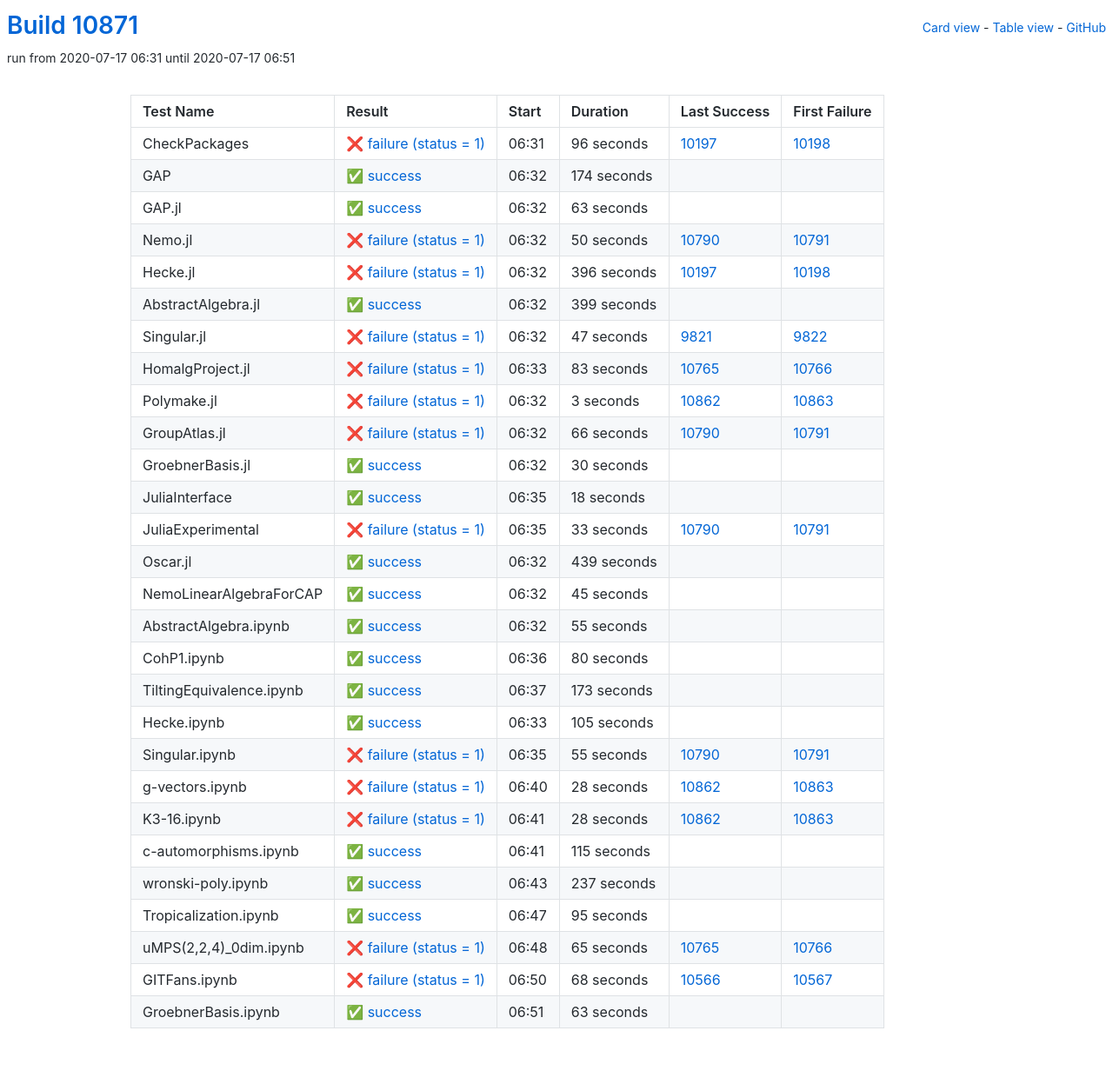
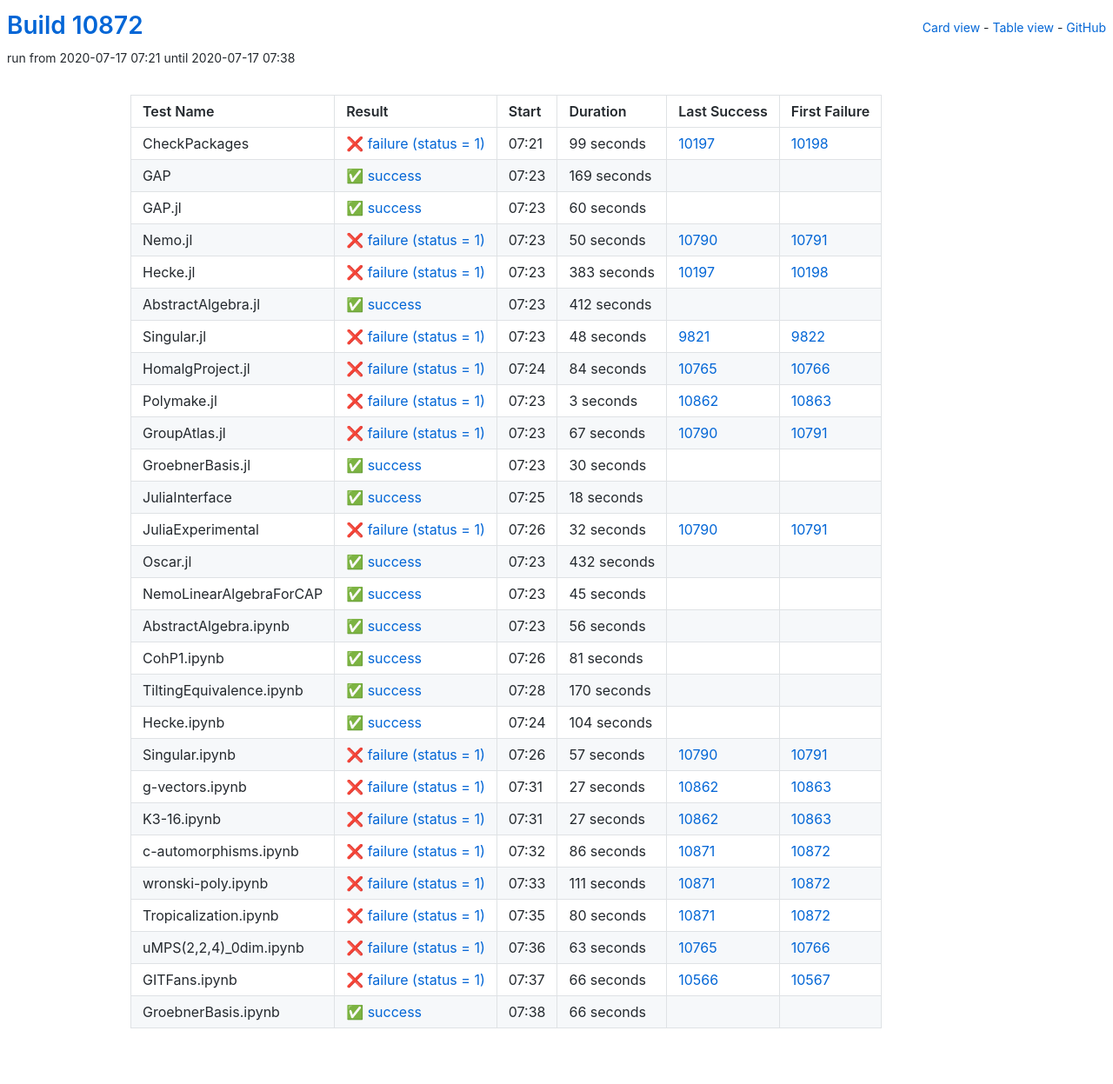
Before and after one commit to oscar-system/oscar-ci-status, a Jekyll site: the page built from table.html, in a window 1280 px wide. Shown: the whole page at 87% size. Built offline with Jekyll 4.4.1, drawn with Linux system fonts in a browser that asks for light colours.

Commit message:
Build #10872

```diff
--- a/_data/ci.yml
+++ b/_data/ci.yml
@@ -1,6 +1,6 @@
 ---
-build: 10871
-build_url: https://oscarci.mathematik.uni-kl.de/job/oscar/10871/
+build: 10872
+build_url: https://oscarci.mathematik.uni-kl.de/job/oscar/10872/
 job: oscar
 organization: oscar-system
 repo: oscar-ci-status
@@ -8,44 +8,44 @@ repourl: https://github.com/oscar-system/oscar-ci-status
 tests:
 - name: CheckPackages
   id: checkpackages
-  log: https://oscarci.mathematik.uni-kl.de/job/oscar/10871/artifact/logs/build-10871/CheckPackages.log
-  start: 2020-07-17 06:31
+  log: https://oscarci.mathematik.uni-kl.de/job/oscar/10872/artifact/logs/build-10872/CheckPackages.log
+  start: 2020-07-17 07:21
   success: false
   exitcode: 1
   status: failure
-  duration: 96
+  duration: 99
   last_success: 10197
   last_success_url: https://oscarci.mathematik.uni-kl.de/job/oscar/10197/
   first_failure: 10198
   first_failure_url: https://oscarci.mathematik.uni-kl.de/job/oscar/10198/
 - name: GAP
   id: gap
-  log: https://oscarci.mathematik.uni-kl.de/job/oscar/10871/artifact/logs/build-10871/GAP.log
-  start: 2020-07-17 06:32
+  log: https://oscarci.mathematik.uni-kl.de/job/oscar/10872/artifact/logs/build-10872/GAP.log
+  start: 2020-07-17 07:23
   success: true
   exitcode: 0
   status: success
-  duration: 174
+  duration: 169
   last_success: false
   last_success_url:
   first_failure: false
   first_failure_url:
 - name: GAP.jl
   id: gap-jl
-  log: https://oscarci.mathematik.uni-kl.de/job/oscar/10871/artifact/logs/build-10871/GAP.jl.log
-  start: 2020-07-17 06:32
+  log: https://oscarci.mathematik.uni-kl.de/job/oscar/10872/artifact/logs/build-10872/GAP.jl.log
+  start: 2020-07-17 07:23
   success: true
   exitcode: 0
   status: success
-  duration: 63
+  duration: 60
   last_success: false
   last_success_url:
   first_failure: false
   first_failure_url:
 - name: Nemo.jl
   id: nemo-jl
-  log: https://oscarci.mathematik.uni-kl.de/job/oscar/10871/artifact/logs/build-10871/Nemo.jl.log
-  start: 2020-07-17 06:32
+  log: https://oscarci.mathematik.uni-kl.de/job/oscar/10872/artifact/logs/build-10872/Nemo.jl.log
+  start: 2020-07-17 07:23
   success: false
   exitcode: 1
   status: failure
@@ -56,56 +56,56 @@ tests:
   first_failure_url: https://oscarci.mathematik.uni-kl.de/job/oscar/10791/
 - name: Hecke.jl
   id: hecke-jl
-  log: https://oscarci.mathematik.uni-kl.de/job/oscar/10871/artifact/logs/build-10871/Hecke.jl.log
-  start: 2020-07-17 06:32
+  log: https://oscarci.mathematik.uni-kl.de/job/oscar/10872/artifact/logs/build-10872/Hecke.jl.log
+  start: 2020-07-17 07:23
   success: false
   exitcode: 1
   status: failure
-  duration: 396
+  duration: 383
   last_success: 10197
   last_success_url: https://oscarci.mathematik.uni-kl.de/job/oscar/10197/
   first_failure: 10198
   first_failure_url: https://oscarci.mathematik.uni-kl.de/job/oscar/10198/
 - name: AbstractAlgebra.jl
   id: abstractalgebra-jl
-  log: https://oscarci.mathematik.uni-kl.de/job/oscar/10871/artifact/logs/build-10871/AbstractAlgebra.jl.log
-  start: 2020-07-17 06:32
+  log: https://oscarci.mathematik.uni-kl.de/job/oscar/10872/artifact/logs/build-10872/AbstractAlgebra.jl.log
+  start: 2020-07-17 07:23
   success: true
   exitcode: 0
   status: success
-  duration: 399
+  duration: 412
   last_success: false
   last_success_url:
   first_failure: false
   first_failure_url:
 - name: Singular.jl
   id: singular-jl
-  log: https://oscarci.mathematik.uni-kl.de/job/oscar/10871/artifact/logs/build-10871/Singular.jl.log
-  start: 2020-07-17 06:32
+  log: https://oscarci.mathematik.uni-kl.de/job/oscar/10872/artifact/logs/build-10872/Singular.jl.log
+  start: 2020-07-17 07:23
   success: false
   exitcode: 1
   status: failure
-  duration: 47
+  duration: 48
   last_success: 9821
   last_success_url: https://oscarci.mathematik.uni-kl.de/job/oscar/9821/
   first_failure: 9822
   first_failure_url: https://oscarci.mathematik.uni-kl.de/job/oscar/9822/
 - name: HomalgProject.jl
   id: homalgproject-jl
-  log: https://oscarci.mathematik.uni-kl.de/job/oscar/10871/artifact/logs/build-10871/HomalgProject.jl.log
-  start: 2020-07-17 06:33
+  log: https://oscarci.mathematik.uni-kl.de/job/oscar/10872/artifact/logs/build-10872/HomalgProject.jl.log
+  start: 2020-07-17 07:24
   success: false
   exitcode: 1
   status: failure
-  duration: 83
+  duration: 84
   last_success: 10765
   last_success_url: https://oscarci.mathematik.uni-kl.de/job/oscar/10765/
   first_failure: 10766
   first_failure_url: https://oscarci.mathematik.uni-kl.de/job/oscar/10766/
 - name: Polymake.jl
   id: polymake-jl
-  log: https://oscarci.mathematik.uni-kl.de/job/oscar/10871/artifact/logs/build-10871/Polymake.jl.log
-  start: 2020-07-17 06:32
+  log: https://oscarci.mathematik.uni-kl.de/job/oscar/10872/artifact/logs/build-10872/Polymake.jl.log
+  start: 2020-07-17 07:23
   success: false
   exitcode: 1
   status: failure
@@ -116,20 +116,20 @@ tests:
   first_failure_url: https://oscarci.mathematik.uni-kl.de/job/oscar/10863/
 - name: GroupAtlas.jl
   id: groupatlas-jl
-  log: https://oscarci.mathematik.uni-kl.de/job/oscar/10871/artifact/logs/build-10871/GroupAtlas.jl.log
-  start: 2020-07-17 06:32
+  log: https://oscarci.mathematik.uni-kl.de/job/oscar/10872/artifact/logs/build-10872/GroupAtlas.jl.log
+  start: 2020-07-17 07:23
   success: false
   exitcode: 1
   status: failure
-  duration: 66
+  duration: 67
   last_success: 10790
   last_success_url: https://oscarci.mathematik.uni-kl.de/job/oscar/10790/
   first_failure: 10791
   first_failure_url: https://oscarci.mathematik.uni-kl.de/job/oscar/10791/
 - name: GroebnerBasis.jl
   id: groebnerbasis-jl
-  log: https://oscarci.mathematik.uni-kl.de/job/oscar/10871/artifact/logs/build-10871/GroebnerBasis.jl.log
-  start: 2020-07-17 06:32
+  log: https://oscarci.mathematik.uni-kl.de/job/oscar/10872/artifact/logs/build-10872/GroebnerBasis.jl.log
+  start: 2020-07-17 07:23
   success: true
   exitcode: 0
   status: success
@@ -140,8 +140,8 @@ tests:
   first_failure_url:
 - name: JuliaInterface
   id: juliainterface
-  log: https://oscarci.mathematik.uni-kl.de/job/oscar/10871/artifact/logs/build-10871/JuliaInterface.log
-  start: 2020-07-17 06:35
+  log: https://oscarci.mathematik.uni-kl.de/job/oscar/10872/artifact/logs/build-10872/JuliaInterface.log
+  start: 2020-07-17 07:25
   success: true
   exitcode: 0
   status: success
@@ -152,32 +152,32 @@ tests:
   first_failure_url:
 - name: JuliaExperimental
   id: juliaexperimental
-  log: https://oscarci.mathematik.uni-kl.de/job/oscar/10871/artifact/logs/build-10871/JuliaExperimental.log
-  start: 2020-07-17 06:35
+  log: https://oscarci.mathematik.uni-kl.de/job/oscar/10872/artifact/logs/build-10872/JuliaExperimental.log
+  start: 2020-07-17 07:26
   success: false
   exitcode: 1
   status: failure
-  duration: 33
+  duration: 32
   last_success: 10790
   last_success_url: https://oscarci.mathematik.uni-kl.de/job/oscar/10790/
   first_failure: 10791
   first_failure_url: https://oscarci.mathematik.uni-kl.de/job/oscar/10791/
 - name: Oscar.jl
   id: oscar-jl
-  log: https://oscarci.mathematik.uni-kl.de/job/oscar/10871/artifact/logs/build-10871/Oscar.jl.log
-  start: 2020-07-17 06:32
+  log: https://oscarci.mathematik.uni-kl.de/job/oscar/10872/artifact/logs/build-10872/Oscar.jl.log
+  start: 2020-07-17 07:23
   success: true
   exitcode: 0
   status: success
-  duration: 439
+  duration: 432
   last_success: false
   last_success_url:
   first_failure: false
   first_failure_url:
 - name: NemoLinearAlgebraForCAP
   id: nemolinearalgebraforcap
-  log: https://oscarci.mathematik.uni-kl.de/job/oscar/10871/artifact/logs/build-10871/NemoLinearAlgebraForCAP.log
-  start: 2020-07-17 06:32
+  log: https://oscarci.mathematik.uni-kl.de/job/oscar/10872/artifact/logs/build-10872/NemoLinearAlgebraForCAP.log
+  start: 2020-07-17 07:23
   success: true
   exitcode: 0
   status: success
@@ -188,156 +188,156 @@ tests:
   first_failure_url:
 - name: AbstractAlgebra.ipynb
   id: abstractalgebra-ipynb
-  log: https://oscarci.mathematik.uni-kl.de/job/oscar/10871/artifact/logs/build-10871/AbstractAlgebra.ipynb.log
-  start: 2020-07-17 06:32
+  log: https://oscarci.mathematik.uni-kl.de/job/oscar/10872/artifact/logs/build-10872/AbstractAlgebra.ipynb.log
+  start: 2020-07-17 07:23
   success: true
   exitcode: 0
   status: success
-  duration: 55
+  duration: 56
   last_success: false
   last_success_url:
   first_failure: false
   first_failure_url:
 - name: CohP1.ipynb
   id: cohp1-ipynb
-  log: https://oscarci.mathematik.uni-kl.de/job/oscar/10871/artifact/logs/build-10871/CohP1.ipynb.log
-  start: 2020-07-17 06:36
+  log: https://oscarci.mathematik.uni-kl.de/job/oscar/10872/artifact/logs/build-10872/CohP1.ipynb.log
+  start: 2020-07-17 07:26
   success: true
   exitcode: 0
   status: success
-  duration: 80
+  duration: 81
   last_success: false
   last_success_url:
   first_failure: false
   first_failure_url:
 - name: TiltingEquivalence.ipynb
   id: tiltingequivalence-ipynb
-  log: https://oscarci.mathematik.uni-kl.de/job/oscar/10871/artifact/logs/build-10871/TiltingEquivalence.ipynb.log
-  start: 2020-07-17 06:37
+  log: https://oscarci.mathematik.uni-kl.de/job/oscar/10872/artifact/logs/build-10872/TiltingEquivalence.ipynb.log
+  start: 2020-07-17 07:28
   success: true
   exitcode: 0
   status: success
-  duration: 173
+  duration: 170
   last_success: false
   last_success_url:
   first_failure: false
   first_failure_url:
 - name: Hecke.ipynb
   id: hecke-ipynb
-  log: https://oscarci.mathematik.uni-kl.de/job/oscar/10871/artifact/logs/build-10871/Hecke.ipynb.log
-  start: 2020-07-17 06:33
+  log: https://oscarci.mathematik.uni-kl.de/job/oscar/10872/artifact/logs/build-10872/Hecke.ipynb.log
+  start: 2020-07-17 07:24
   success: true
   exitcode: 0
   status: success
-  duration: 105
+  duration: 104
   last_success: false
   last_success_url:
   first_failure: false
   first_failure_url:
 - name: Singular.ipynb
   id: singular-ipynb
-  log: https://oscarci.mathematik.uni-kl.de/job/oscar/10871/artifact/logs/build-10871/Singular.ipynb.log
-  start: 2020-07-17 06:35
+  log: https://oscarci.mathematik.uni-kl.de/job/oscar/10872/artifact/logs/build-10872/Singular.ipynb.log
+  start: 2020-07-17 07:26
   success: false
   exitcode: 1
   status: failure
-  duration: 55
+  duration: 57
   last_success: 10790
   last_success_url: https://oscarci.mathematik.uni-kl.de/job/oscar/10790/
   first_failure: 10791
   first_failure_url: https://oscarci.mathematik.uni-kl.de/job/oscar/10791/
 - name: g-vectors.ipynb
   id: g-vectors-ipynb
-  log: https://oscarci.mathematik.uni-kl.de/job/oscar/10871/artifact/logs/build-10871/g-vectors.ipynb.log
-  start: 2020-07-17 06:40
+  log: https://oscarci.mathematik.uni-kl.de/job/oscar/10872/artifact/logs/build-10872/g-vectors.ipynb.log
+  start: 2020-07-17 07:31
   success: false
   exitcode: 1
   status: failure
-  duration: 28
+  duration: 27
   last_success: 10862
   last_success_url: https://oscarci.mathematik.uni-kl.de/job/oscar/10862/
   first_failure: 10863
   first_failure_url: https://oscarci.mathematik.uni-kl.de/job/oscar/10863/
 - name: K3-16.ipynb
   id: k3-16-ipynb
-  log: https://oscarci.mathematik.uni-kl.de/job/oscar/10871/artifact/logs/build-10871/K3-16.ipynb.log
-  start: 2020-07-17 06:41
+  log: https://oscarci.mathematik.uni-kl.de/job/oscar/10872/artifact/logs/build-10872/K3-16.ipynb.log
+  start: 2020-07-17 07:31
   success: false
   exitcode: 1
   status: failure
-  duration: 28
+  duration: 27
   last_success: 10862
   last_success_url: https://oscarci.mathematik.uni-kl.de/job/oscar/10862/
   first_failure: 10863
   first_failure_url: https://oscarci.mathematik.uni-kl.de/job/oscar/10863/
 - name: c-automorphisms.ipynb
   id: c-automorphisms-ipynb
-  log: https://oscarci.mathematik.uni-kl.de/job/oscar/10871/artifact/logs/build-10871/c-automorphisms.ipynb.log
-  start: 2020-07-17 06:41
-  success: true
-  exitcode: 0
-  status: success
-  duration: 115
-  last_success: false
-  last_success_url:
-  first_failure: false
-  first_failure_url:
-- name: wronski-poly.ipynb
-  id: wronski-poly-ipynb
-  log: https://oscarci.mathematik.uni-kl.de/job/oscar/10871/artifact/logs/build-10871/wronski-poly.ipynb.log
-  start: 2020-07-17 06:43
-  success: true
-  exitcode: 0
-  status: success
-  duration: 237
-  last_success: false
-  last_success_url:
-  first_failure: false
-  first_failure_url:
-- name: Tropicalization.ipynb
-  id: tropicalization-ipynb
-  log: https://oscarci.mathematik.uni-kl.de/job/oscar/10871/artifact/logs/build-10871/Tropicalization.ipynb.log
-  start: 2020-07-17 06:47
-  success: true
-  exitcode: 0
-  status: success
-  duration: 95
-  last_success: false
-  last_success_url:
-  first_failure: false
-  first_failure_url:
-- name: uMPS(2,2,4)_0dim.ipynb
-  id: umps-2-2-4-0dim-ipynb
-  log: https://oscarci.mathematik.uni-kl.de/job/oscar/10871/artifact/logs/build-10871/uMPS-2-2-4-_0dim.ipynb.log
-  start: 2020-07-17 06:48
+  log: https://oscarci.mathematik.uni-kl.de/job/oscar/10872/artifact/logs/build-10872/c-automorphisms.ipynb.log
+  start: 2020-07-17 07:32
   success: false
   exitcode: 1
   status: failure
-  duration: 65
+  duration: 86
+  last_success: 10871
+  last_success_url: https://oscarci.mathematik.uni-kl.de/job/oscar/10871/
+  first_failure: 10872
+  first_failure_url: https://oscarci.mathematik.uni-kl.de/job/oscar/10872/
+- name: wronski-poly.ipynb
+  id: wronski-poly-ipynb
+  log: https://oscarci.mathematik.uni-kl.de/job/oscar/10872/artifact/logs/build-10872/wronski-poly.ipynb.log
+  start: 2020-07-17 07:33
+  success: false
+  exitcode: 1
+  status: failure
+  duration: 111
+  last_success: 10871
+  last_success_url: https://oscarci.mathematik.uni-kl.de/job/oscar/10871/
+  first_failure: 10872
+  first_failure_url: https://oscarci.mathematik.uni-kl.de/job/oscar/10872/
+- name: Tropicalization.ipynb
+  id: tropicalization-ipynb
+  log: https://oscarci.mathematik.uni-kl.de/job/oscar/10872/artifact/logs/build-10872/Tropicalization.ipynb.log
+  start: 2020-07-17 07:35
+  success: false
+  exitcode: 1
+  status: failure
+  duration: 80
+  last_success: 10871
+  last_success_url: https://oscarci.mathematik.uni-kl.de/job/oscar/10871/
+  first_failure: 10872
+  first_failure_url: https://oscarci.mathematik.uni-kl.de/job/oscar/10872/
+- name: uMPS(2,2,4)_0dim.ipynb
+  id: umps-2-2-4-0dim-ipynb
+  log: https://oscarci.mathematik.uni-kl.de/job/oscar/10872/artifact/logs/build-10872/uMPS-2-2-4-_0dim.ipynb.log
+  start: 2020-07-17 07:36
+  success: false
+  exitcode: 1
+  status: failure
+  duration: 63
   last_success: 10765
   last_success_url: https://oscarci.mathematik.uni-kl.de/job/oscar/10765/
   first_failure: 10766
   first_failure_url: https://oscarci.mathematik.uni-kl.de/job/oscar/10766/
 - name: GITFans.ipynb
   id: gitfans-ipynb
-  log: https://oscarci.mathematik.uni-kl.de/job/oscar/10871/artifact/logs/build-10871/GITFans.ipynb.log
-  start: 2020-07-17 06:50
+  log: https://oscarci.mathematik.uni-kl.de/job/oscar/10872/artifact/logs/build-10872/GITFans.ipynb.log
+  start: 2020-07-17 07:37
   success: false
   exitcode: 1
   status: failure
-  duration: 68
+  duration: 66
   last_success: 10566
   last_success_url: https://oscarci.mathematik.uni-kl.de/job/oscar/10566/
   first_failure: 10567
   first_failure_url: https://oscarci.mathematik.uni-kl.de/job/oscar/10567/
 - name: GroebnerBasis.ipynb
   id: groebnerbasis-ipynb
-  log: https://oscarci.mathematik.uni-kl.de/job/oscar/10871/artifact/logs/build-10871/GroebnerBasis.ipynb.log
-  start: 2020-07-17 06:51
+  log: https://oscarci.mathematik.uni-kl.de/job/oscar/10872/artifact/logs/build-10872/GroebnerBasis.ipynb.log
+  start: 2020-07-17 07:38
   success: true
   exitcode: 0
   status: success
-  duration: 63
+  duration: 66
   last_success: false
   last_success_url:
   first_failure: false
```
Also changed, not shown: README.md.
